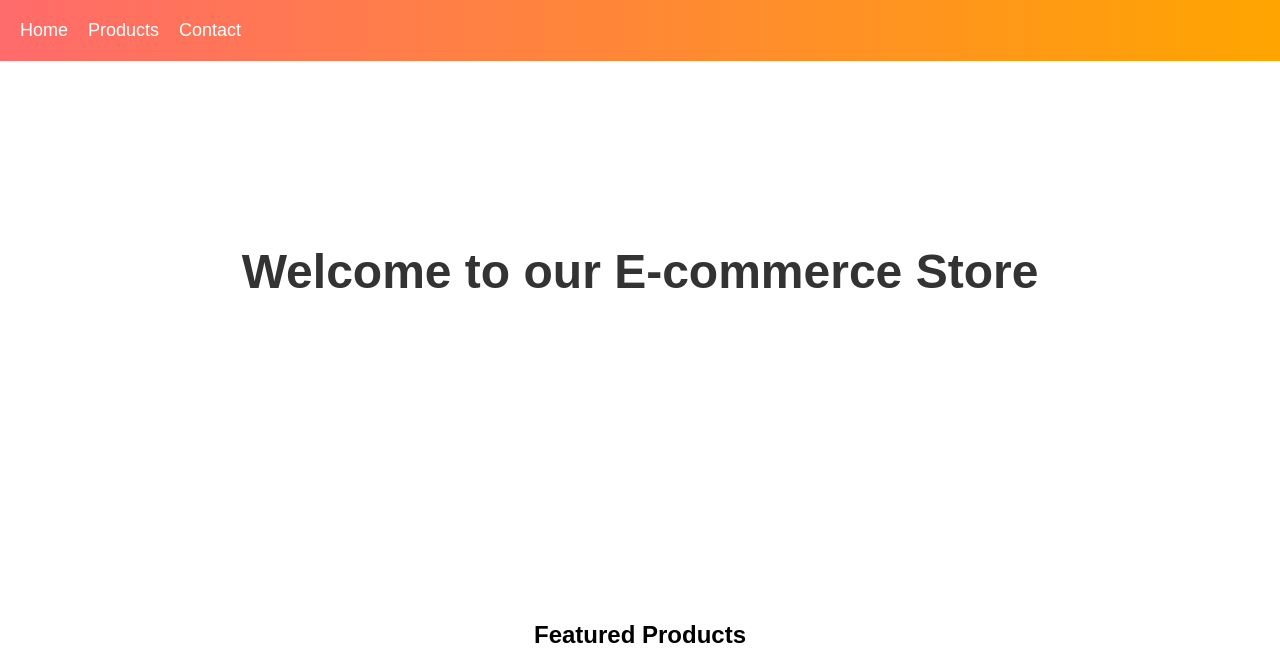
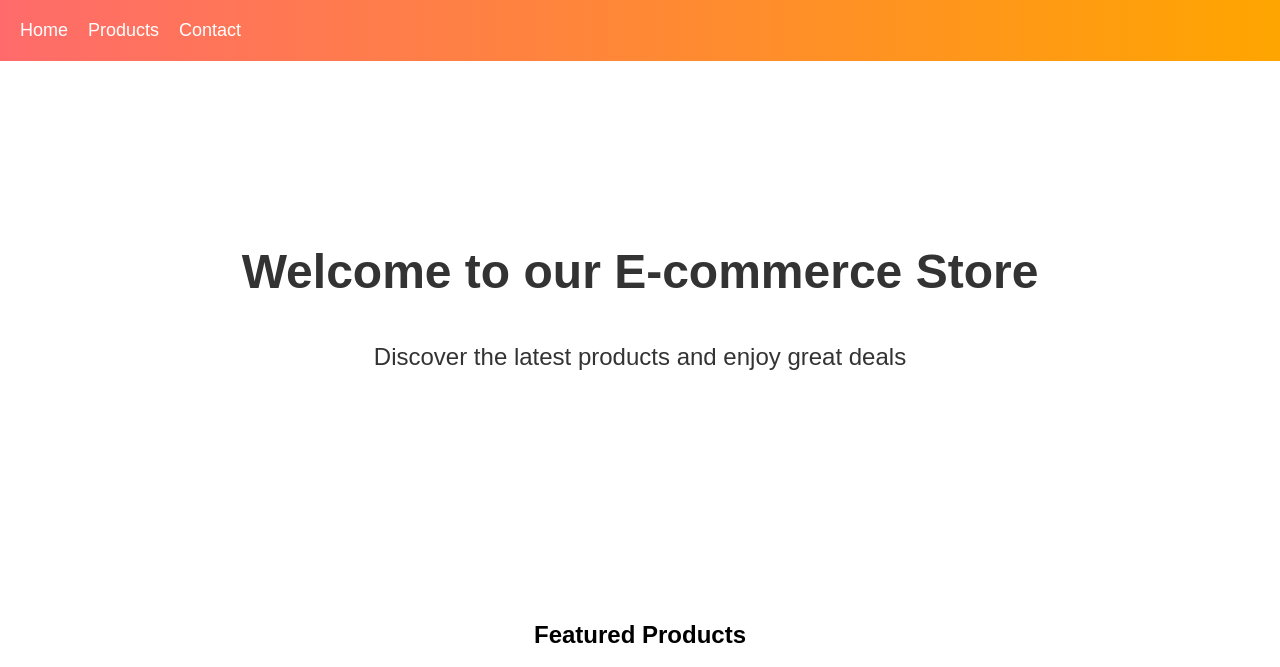
Before and after one commit to 7043447/askcodi-after-error-fixing, a plain HTML site: page index.html in a window 1280 px wide. Shown: the top 667 px of the page. Drawn offline with Linux system fonts and the light colour scheme.

Commit message:
Update index.html

```diff
--- a/index.html
+++ b/index.html
@@ -167,9 +167,10 @@
     <h1 style="color: #333333; background-color: #FFFFFF;">
 Welcome to our E-commerce Store
 </h1>
-    <p>
+    <p style="color: #333333; background-color: #FFFFFF;">
 Discover the latest products and enjoy great deals
 </p>
+
   </div>
 
   <div class="product-section">
```
